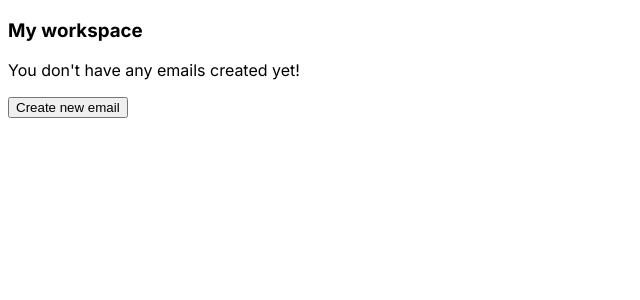
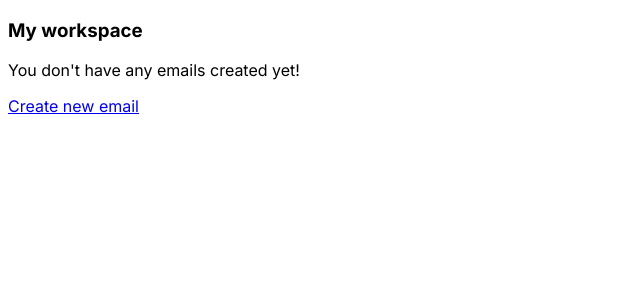
Before and after one commit to justshipmore/mayl, a Next.js app in the folder apps/web/: page /app.mayl.co in a window 1280 px wide. Shown: the top 300 px of the page, without its empty margins (0-640 px from the left). Built offline with nearby package versions, Linux system fonts and the light colour scheme.

Commit message:
Add placeholder route paths as constants

```diff
--- a/apps/web/app/app.mayl.co/(workspace)/page.tsx
+++ b/apps/web/app/app.mayl.co/(workspace)/page.tsx
@@ -1,4 +1,5 @@
-import { APP_WORKSPACE_PATH } from "@repo/utils/constants";
+import { APP_SELECT_TEMPLATE_PATH } from "@repo/utils/constants";
+import Link from "next/link";
 
 export default function () {
   return (
@@ -6,7 +7,7 @@ export default function () {
       <h3>My workspace</h3>
       <p>You don't have any emails created yet!</p>
 
-      <button>Create new email {APP_WORKSPACE_PATH}</button>
+      <Link href={APP_SELECT_TEMPLATE_PATH}>Create new email</Link>
     </>
   );
 }
--- a/packages/utils/src/constants/pathnames.ts
+++ b/packages/utils/src/constants/pathnames.ts
@@ -1,3 +1,3 @@
-export const APP_WORKSPACE_PATH = '';
-export const APP_SELECT_TEMPLATE_PATH = '';
-export const APP_EDITOR_PATH = ''
+export const APP_WORKSPACE_PATH = '/app.mayl.co';
+export const APP_SELECT_TEMPLATE_PATH = '/app.mayl.co/templates';
+export const APP_EDITOR_PATH = '/app.mayl.co/templates/editor'
```
